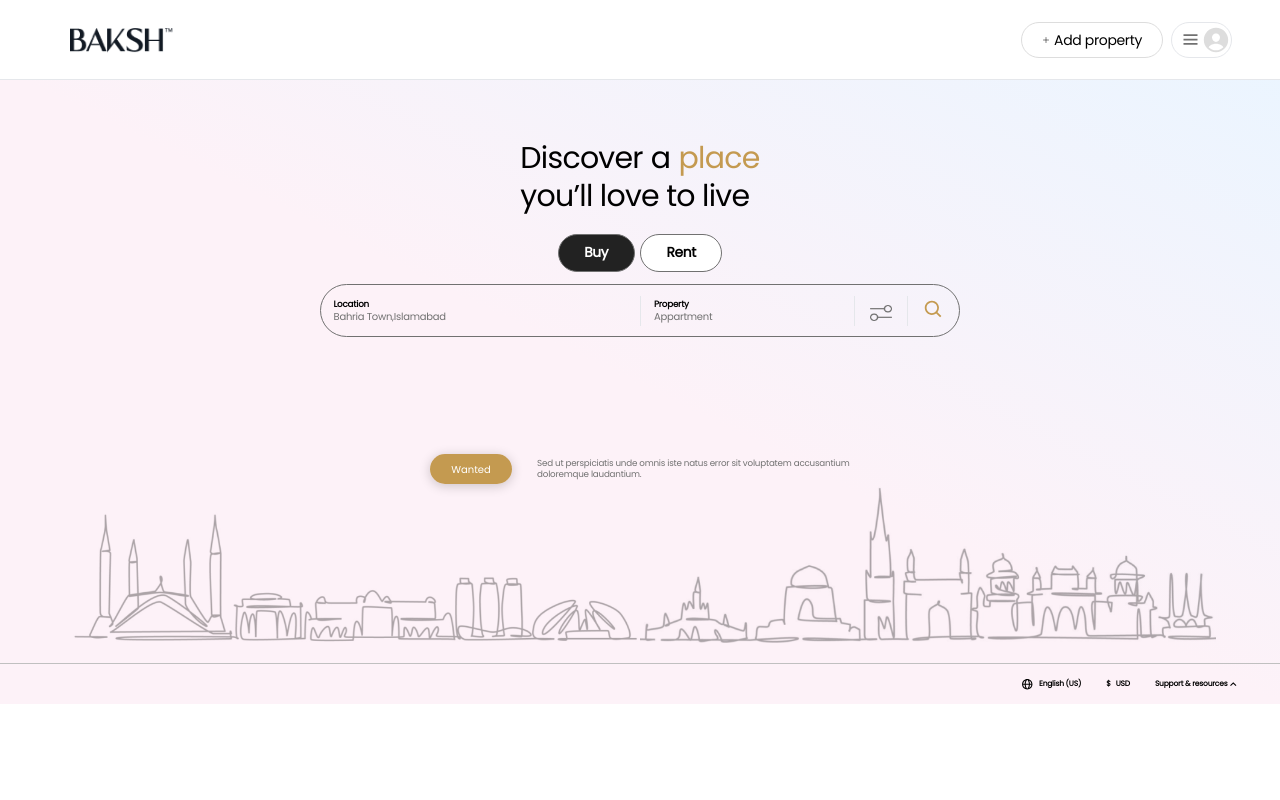
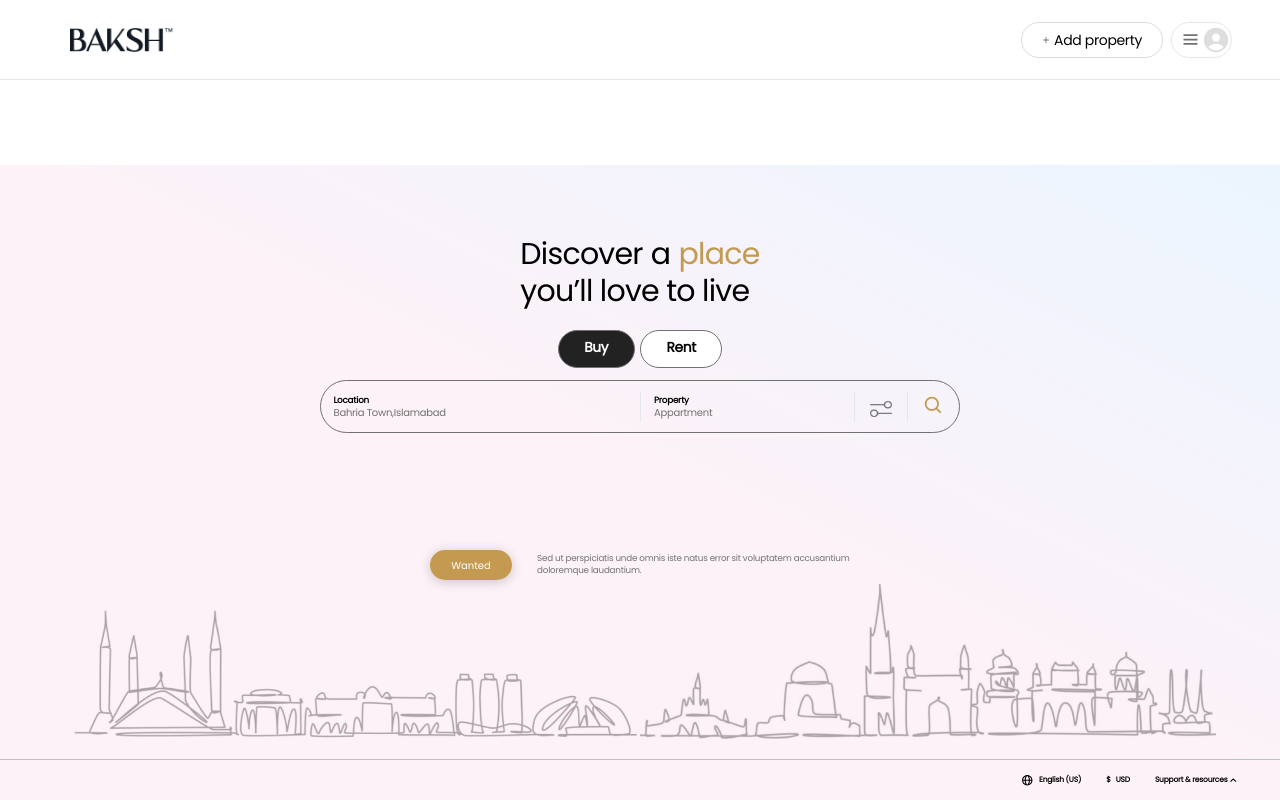
Before and after one commit to MuhammadKhan3/Airnub, a React (Create React App) app: page / in a window 1280 px wide. Built offline with nearby package versions, Linux system fonts and the light colour scheme; what tailwind-gradient-mask-image would draw is missing.

Commit message:
issue check

```diff
--- a/src/App.js
+++ b/src/App.js
@@ -5,7 +5,7 @@ import Home from './pages/home/home';
 function App() {
   return (
     // h-[90vh]
-  <div className='w-full h-[100vh] bg-white  '>
+  <div className='w-full h-full bg-white  '>
     <Home/>
   </div>
 
--- a/src/index.css
+++ b/src/index.css
@@ -8,6 +8,8 @@ body {
   background-color: white;
   height: 100%;
   width: 100%;
+  @apply
+  h-screen
   /* overflow: hidden; */
 
   /* selection:bg-yellow-400 selection:text-white
--- a/src/pages/home/home.jsx
+++ b/src/pages/home/home.jsx
@@ -6,7 +6,7 @@ import HomeContent from "./homeContent";
 import BottomNavigation from "../../components/bottomNavigation";
 const Home=()=>{
     return (
-    <div className="flex flex-col relative h-[85vh] w-full  bg-white" >
+    <div className="flex flex-col relative h-screen w-full  bg-white" >
         <HomeHeader/>
         <HomeContent/>
         {/* <div className="mt-4"> */}
--- a/src/pages/home/homeContent.jsx
+++ b/src/pages/home/homeContent.jsx
@@ -12,7 +12,7 @@ const HomeContent = () => {
 
 
   return (
-    <section className=' xl:bg-gradient-to-tr 2xl:bg-gradient-to-tr 3xl:bg-gradient-to-tr  bg-gradient-to-tr  from-pink-50 via-pink-50   to-blue-50 mix-blend-multiply       flex flex-col items-center justify-center      text-black  h-fit  mb:h-full w-full zoom absolute top-[110px]  mb:relative mb:top-0 bg-blend-multiply' onClick={(e)=>{ console.log('bublin'); setfilterClick('')}} >
+    <section className=' xl:bg-gradient-to-tr 2xl:bg-gradient-to-tr 3xl:bg-gradient-to-tr  bg-gradient-to-tr  from-pink-50 via-pink-50   to-blue-50 mix-blend-multiply       flex flex-col items-center justify-center      text-black  h-fit  mb:h-[85%] w-full zoom   mb:relative mb:top-0 bg-blend-multiply' onClick={(e)=>{ console.log('bublin'); setfilterClick('')}} >
        <div className='h-fit   mt-28 mb:mt-[3rem] text-center '>
          <h1 className='text-bigHeading h-fit w-[50.5%] mx-auto    text-justify mb:w-[310px] sm:w-[310px]  text-black  mb:text-[#C0C0C0]  font-light mb:text-responsive-heading'>
            Discover a <span className='text-primaryWeb'>place</span> you’ll love to live
```
